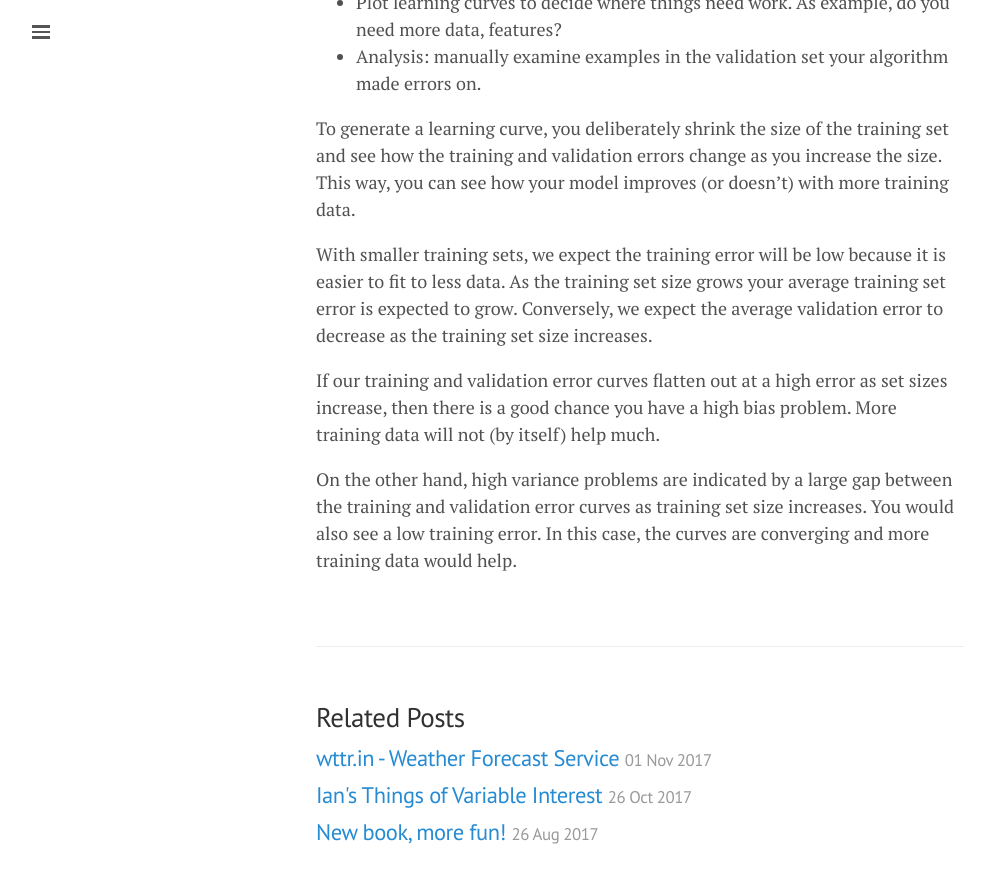
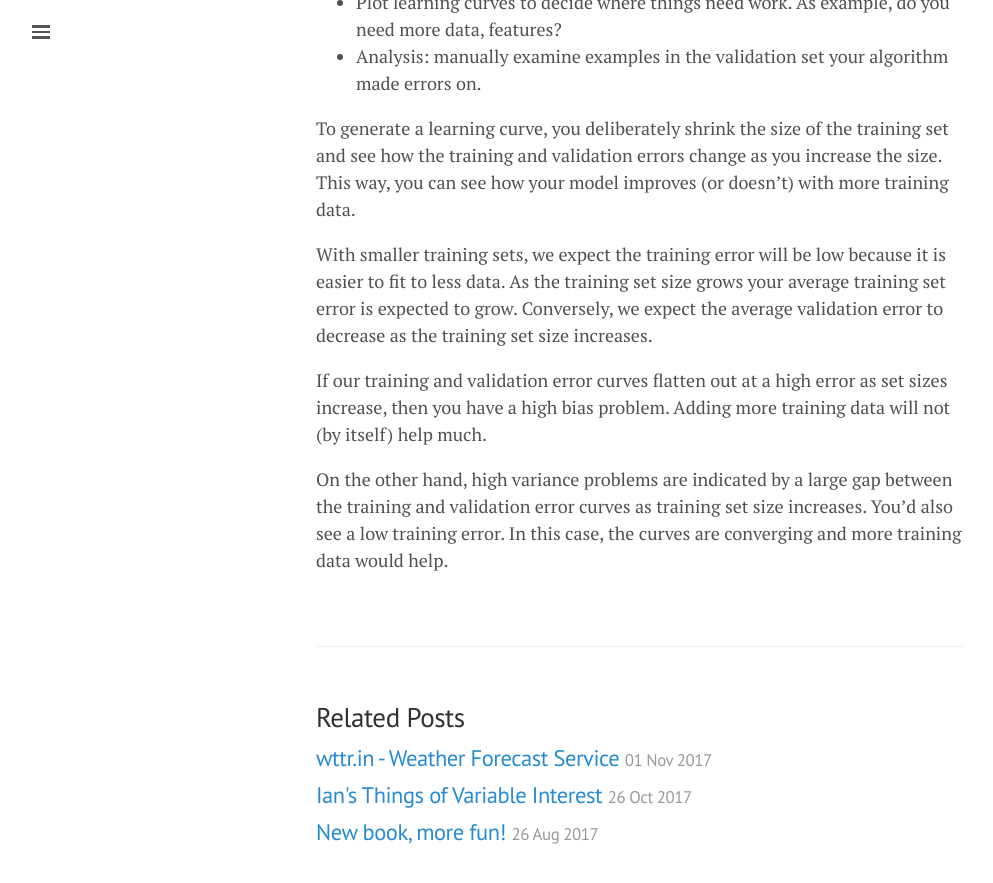
Before and after one commit to lgeurts/lgeurts.github.io, a Jekyll site: the page built from _posts/2018-06-29-artificial-intelligence-basics.md, in a window 1280 px wide and 900 px high, scrolled down 6518 px. Shown: the top 883 px of the window, without its empty margins (0-993 px from the left). Built offline with Jekyll 4.4.1, drawn with Linux system fonts in a browser that asks for light colours; nearby versions of some CDN libraries.

Commit message:
Update 2018-06-29-artificial-intelligence-basics.md

```diff
--- a/_posts/2018-06-29-artificial-intelligence-basics.md
+++ b/_posts/2018-06-29-artificial-intelligence-basics.md
@@ -177,6 +177,6 @@ To generate a learning curve, you deliberately shrink the size of the training s
 With smaller training sets, we expect the training error will be low because it is easier to fit to less data. As the training set size grows your average training set error is expected to grow.
 Conversely, we expect the average validation error to decrease as the training set size increases.
 
-If our training and validation error curves flatten out at a high error as set sizes increase, then there is a good chance you have a high bias problem. More training data will not (by itself) help much.
+If our training and validation error curves flatten out at a high error as set sizes increase, then you have a high bias problem. Adding more training data will not (by itself) help much.
 
-On the other hand, high variance problems are indicated by a large gap between the training and validation error curves as training set size increases. You would also see a low training error. In this case, the curves are converging and more training data would help.
+On the other hand, high variance problems are indicated by a large gap between the training and validation error curves as training set size increases. You'd also see a low training error. In this case, the curves are converging and more training data would help.
```
